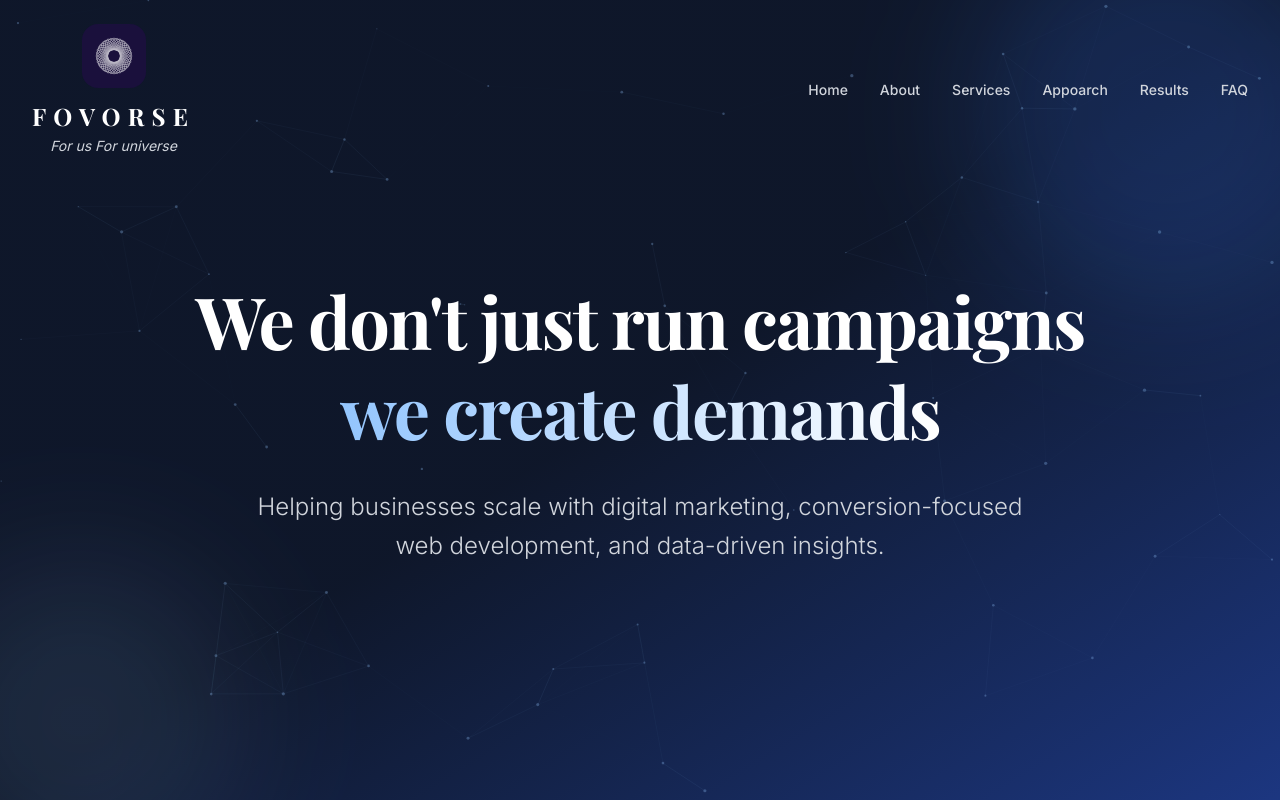
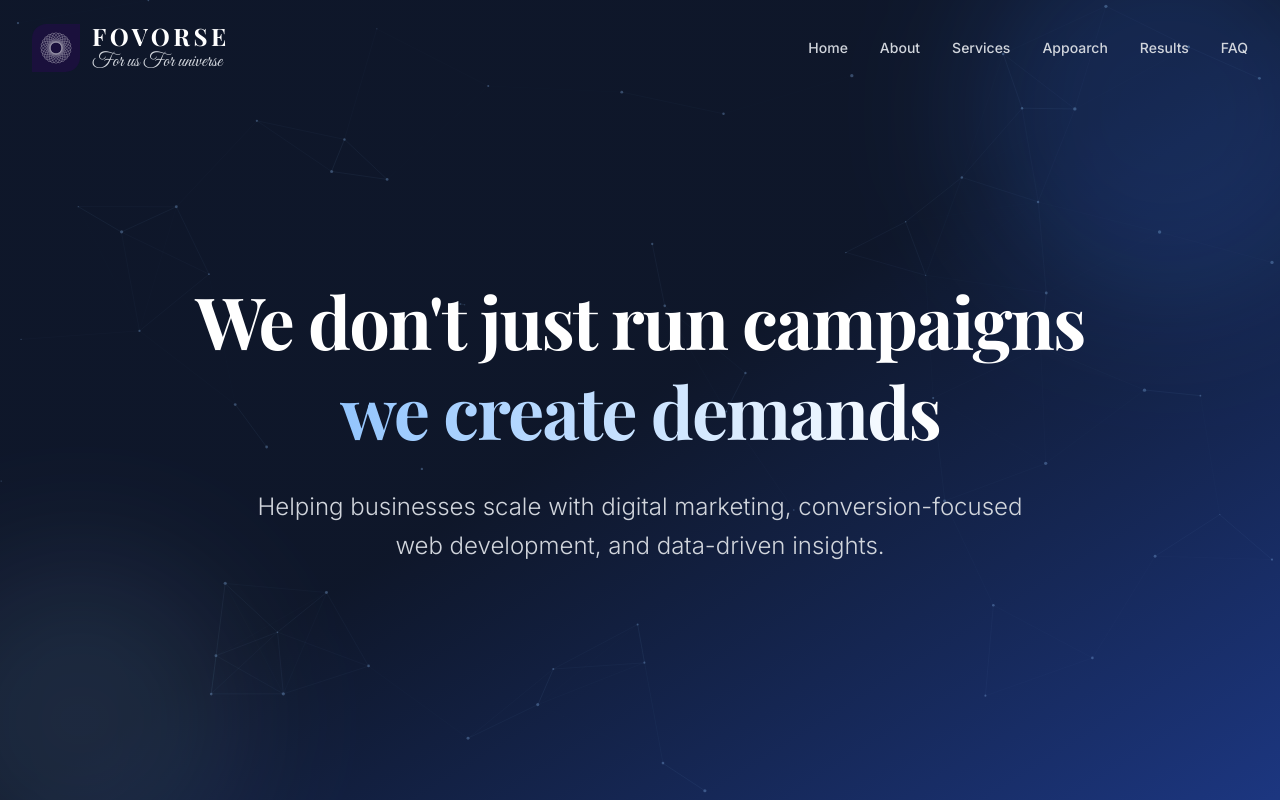
Before and after one commit to NITHISHKRISHNA-RAMAKRISHNAN/fovorse, a React (Vite) app: page / in a window 1280 px wide. Shown: the top 800 px of the page. Built offline with nearby package versions, Linux system fonts and the light colour scheme; a web font is replaced by a local one.

Commit message:
Update Logo.tsx

```diff
--- a/src/components/Logo.tsx
+++ b/src/components/Logo.tsx
@@ -1,30 +1,16 @@
 export function LogoMark({ className = "w-10 h-10" }: { className?: string }) {
   return (
-    <svg
-      className={className}
-      viewBox="0 0 100 100"
-      xmlns="http://www.w3.org/2000/svg"
-    >
-      {/* Rounded square background */}
-      <rect
-        x="0"
-        y="0"
-        width="100"
-        height="100"
-        rx="25"
-        fill="#1A103C"
-      />
-
-      {/* Circular line pattern */}
-      <g stroke="white" strokeWidth="0.6" fill="none" opacity="0.7">
-        {Array.from({ length: 36 }).map((_, i) => (
+    <svg className={className} viewBox="0 0 100 100" fill="none" xmlns="http://www.w3.org/2000/svg">
+      <path d="M0 30C0 13.4315 13.4315 0 30 0H100V70C100 86.5685 86.5685 100 70 100H0V30Z" fill="#1A103C"/>
+      <g stroke="white" strokeWidth="0.5" fill="none" opacity="0.6">
+        {Array.from({ length: 24 }).map((_, i) => (
           <ellipse
             key={i}
             cx="50"
             cy="50"
-            rx="28"
-            ry="10"
-            transform={`rotate(${i * 10} 50 50)`}
+            rx="32"
+            ry="12"
+            transform={`rotate(${i * 15} 50 50)`}
           />
         ))}
       </g>
@@ -32,34 +18,18 @@ export function LogoMark({ className = "w-10 h-10" }: { className?: string }) {
   );
 }
 
-export function Logo({
-  variant = "light",
-  className = "",
-}: {
-  variant?: "light" | "dark";
-  className?: string;
-}) {
+export function Logo({ variant = "light", className = "" }: { variant?: "light" | "dark", className?: string }) {
   return (
-    <div className={`flex flex-col items-center ${className}`}>
-      <LogoMark className="w-16 h-16 mb-3" />
-
-      {/* Brand Name */}
-      <span
-        className={`text-2xl font-serif font-bold tracking-[0.3em] ${
-          variant === "light" ? "text-white" : "text-brand-dark"
-        }`}
-      >
-        FOVORSE
-      </span>
-
-      {/* Tagline */}
-      <span
-        className={`text-sm italic mt-1 ${
-          variant === "light" ? "text-gray-300" : "text-gray-600"
-        }`}
-      >
-        For us For universe
-      </span>
+    <div className={`flex items-center gap-3 ${className}`}>
+      <LogoMark className="w-12 h-12 shrink-0" />
+      <div className="flex flex-col items-start justify-center">
+        <span className={`text-2xl font-serif font-bold tracking-[0.15em] leading-none ${variant === "light" ? "text-white" : "text-brand-dark"}`}>
+          FOVORSE
+        </span>
+        <span className={`text-xl font-cursive leading-none mt-1 ${variant === "light" ? "text-gray-300" : "text-gray-600"}`}>
+          For us For universe
+        </span>
+      </div>
     </div>
   );
 }
```
